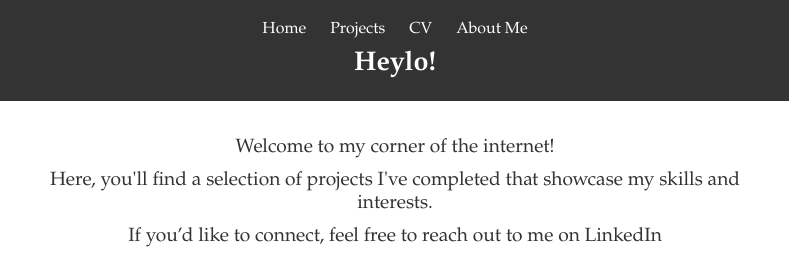
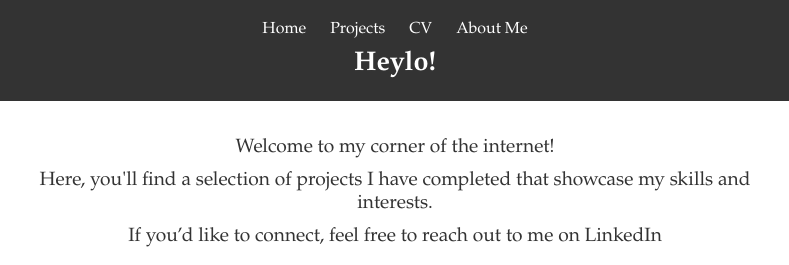
Before and after one commit to ejallen471/home, a plain HTML site: page index.html in a window 1280 px wide. Shown: the top 265 px of the page, 245-1034 px from the left. Drawn offline with Linux system fonts and the light colour scheme.

Commit message:
Update index.html

```diff
--- a/index.html
+++ b/index.html
@@ -27,7 +27,7 @@
             Welcome to my corner of the internet!
         </p>
         <p>
-            Here, you'll find a selection of projects I've completed that showcase my skills and interests.
+            Here, you'll find a selection of projects I have completed that showcase my skills and interests.
         </p>
         <p>
             If you’d like to connect, feel free to reach out to me on <a href="https://www.linkedin.com/in/e-allen">LinkedIn</a>
```
